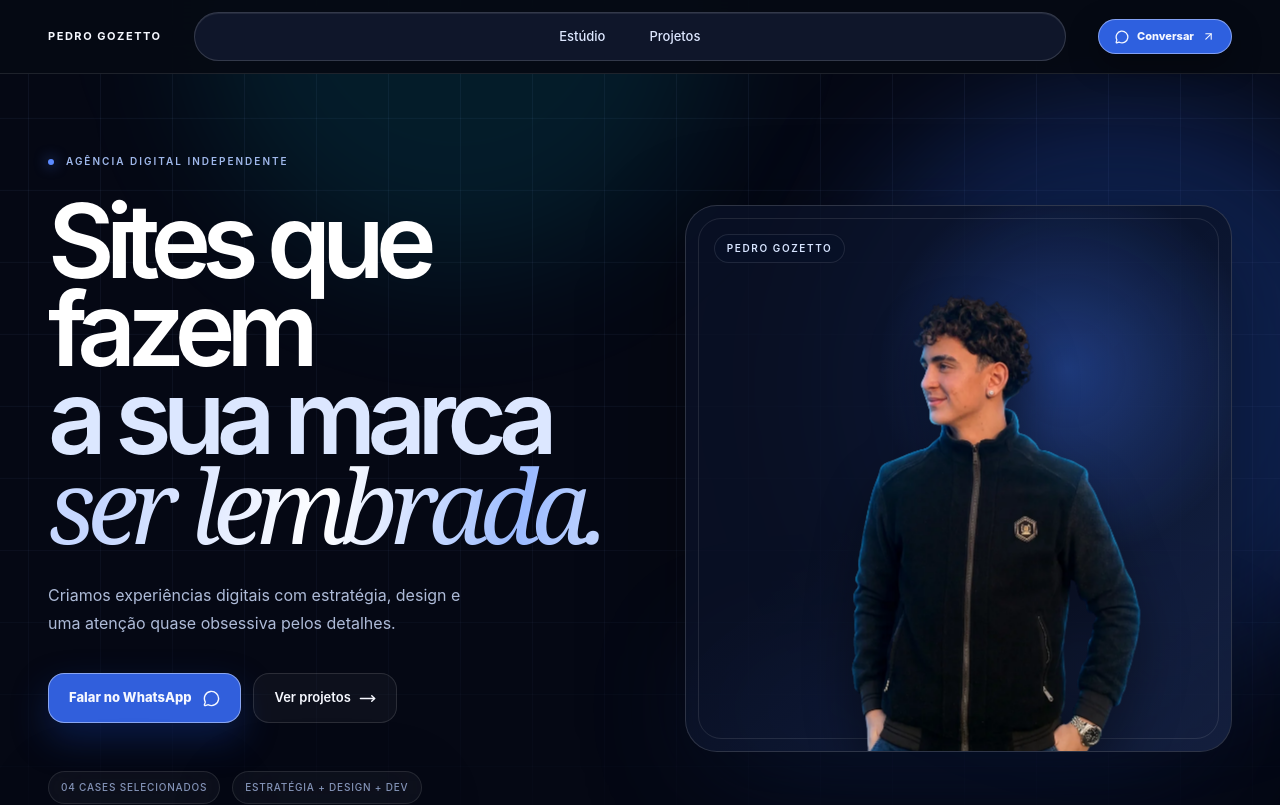
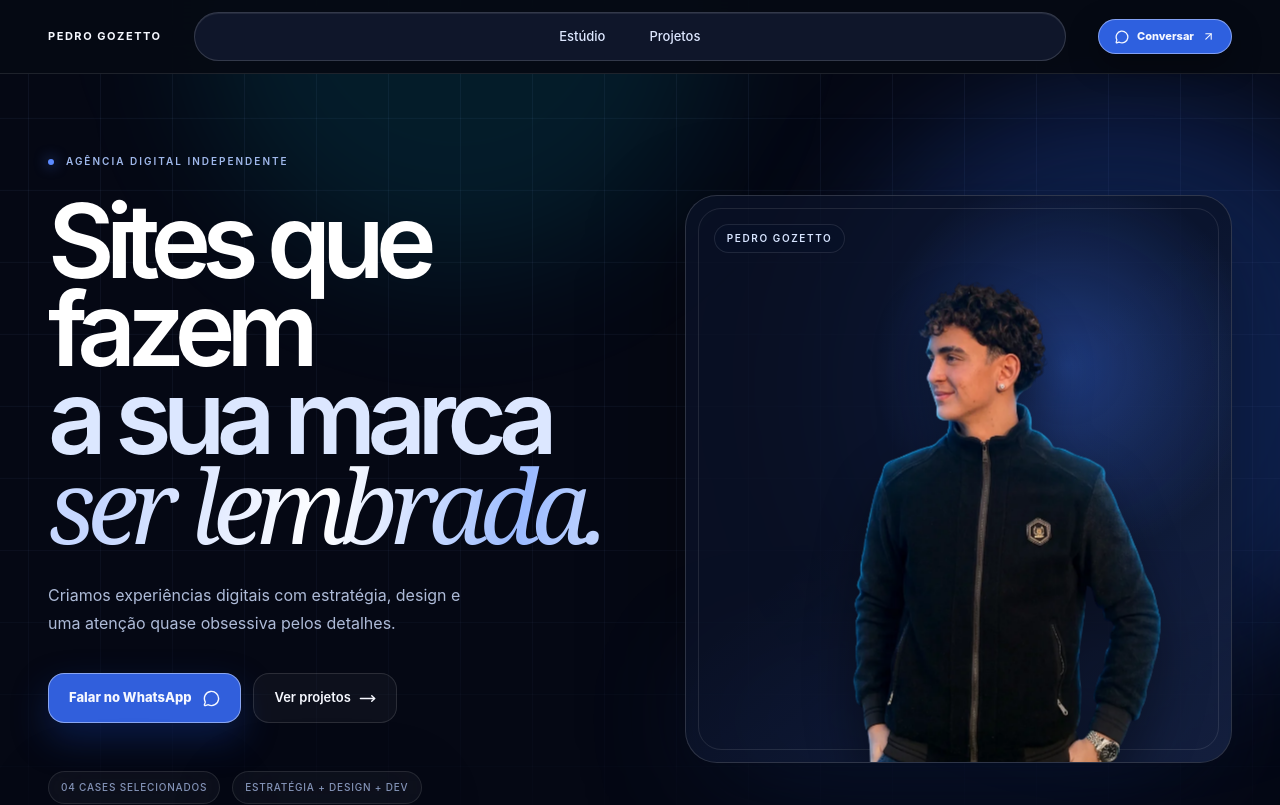
Before and after one commit to pgozetto/portifolio_pedrogozetto, a Next.js app: page / in a window 1280 px wide. Shown: the top 805 px of the page. Built offline with nearby package versions, Linux system fonts and the light colour scheme.

Commit message:
Fine tune hero portrait positioning

```diff
--- a/app/globals.css
+++ b/app/globals.css
@@ -106,11 +106,11 @@ a {
 .hero-portrait {
   filter: drop-shadow(0 28px 24px rgba(0, 0, 0, 0.42));
   transform: translate3d(
-      calc(var(--pointer-x) * 0.38),
+      calc(var(--pointer-x) * 0.38 - 2px),
       calc(var(--pointer-y) * 0.28),
       0
     )
-    scale(1.01);
+    scale(1.035);
   transition: transform 220ms cubic-bezier(0.22, 1, 0.36, 1);
   -webkit-mask-image: radial-gradient(
     ellipse 82% 87% at 50% 48%,
--- a/app/page.tsx
+++ b/app/page.tsx
@@ -187,7 +187,7 @@ export default function Home() {
                 height={1024}
                 fetchPriority="high"
                 decoding="async"
-                className="hero-portrait relative z-[1] mx-auto block h-auto w-full max-w-[540px] translate-y-5 object-contain object-center"
+                className="hero-portrait relative z-[1] mx-auto block h-auto w-[104%] max-w-[560px] translate-y-5 object-contain object-center"
               />
             </div>
           </div>
```
